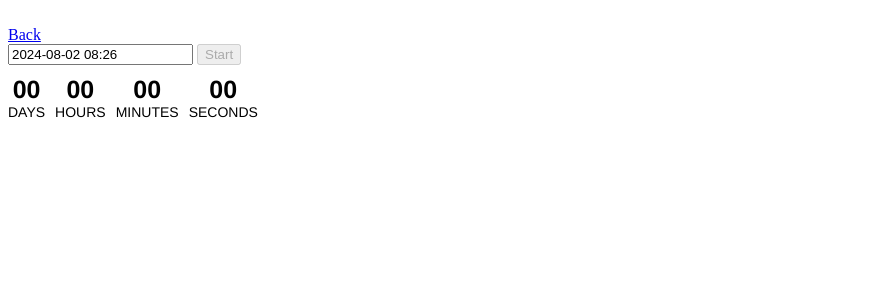
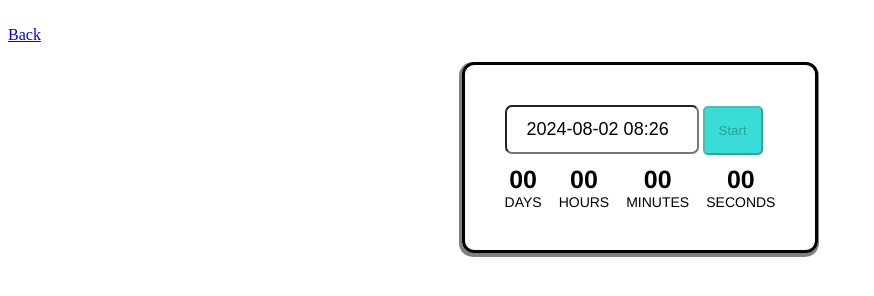
Before and after one commit to remezovskyi2508/goit-js-hw-10, a website built with Vite: page src/1-timer.html in a window 1280 px wide. Shown: the whole page, without its empty margins (0-874 px from the left). Built offline with nearby package versions, Linux system fonts and the light colour scheme.

Commit message:
finish task-1 timer.css

```diff
--- a/src/1-timer.html
+++ b/src/1-timer.html
@@ -7,7 +7,8 @@
   </head>
   <link rel="stylesheet" href="/css/1-timer.css" />
   <body>
-    <a href="/index.html">Back</a></body></br>
+    <a class="btn-back" href="/index.html">Back</a></body></br>
+    <div class="wrapper">
       <input type="text" id="datetime-picker" />
       <button type="button" data-start>Start</button>
 
@@ -29,6 +30,7 @@
           <span class="label">Seconds</span>
         </div>
       </div>
+    </div>
     <script type="module" src="/js/1-timer.js"></script>
   </body>
 </html>
--- a/src/css/1-timer.css
+++ b/src/css/1-timer.css
@@ -1,23 +1,53 @@
-.timer{
+body{
+    display: flex;
+    flex-direction: column;
+    align-content: center;
+}
+.btn-back{
+    text-align: left;
+}
+.wrapper {
+  margin: 0 auto;
+  border: 3px solid #000000;
+  border-radius: 12px;
+  padding: 40px;
+  max-width: fit-content;
+  box-shadow: -1px 2px 0px 2px grey;
+}
+#datetime-picker{
+    font-size: 18px;
+    font-weight: 400;
+    padding: 5px 20px;
+    height: 35px;
+    width: 150px;
+    border-radius: 7px;
+}
+button{
+    height: 49px;
+    width: 60px;
+    background-color: rgb(57, 221, 213);
+    border-radius: 5px;
+}
+.timer {
   display: flex;
   text-align: center;
   text-transform: uppercase;
-    font-family:'Franklin Gothic Medium', 'Arial Narrow', Arial, sans-serif;
+  font-family: 'Franklin Gothic Medium', 'Arial Narrow', Arial, sans-serif;
   font-size: 14px;
 }
-.field{
+.field {
   display: flex;
   flex-direction: column;
-    margin-left: 10px;
+  margin-left: 17px;
 }
-.field:first-child{
+.field:first-child {
   margin-left: 0;
 }
-.value{
+.value {
   font-weight: 900;
   margin-top: 10px;
   font-size: 25px;
 }
-.label{
+.label {
   font-weight: 400;
 }
--- a/src/js/1-timer.js
+++ b/src/js/1-timer.js
@@ -22,16 +22,7 @@ const options = {
     userSelectedDate = selectedDates[0];
     const now = new Date();
     if (userSelectedDate < now) {
-      iziToast.error({
-        backgroundColor: 'red',
-        messageColor: 'white',
-        messageSize: '20px',
-        iconColor: 'black',
-        iconSize: [24, 24],
-        position: 'topRight',
-        theme: 'dark',
-        message: 'Please choose a date in the future',
-      });
+      iziToast.show(optionToast);
       setButtonState(false);
       return;
     }
@@ -112,3 +103,15 @@ function resetState() {
   setButtonState(false); // Кнопка неактивна
   document.querySelector('#datetime-picker').disabled = false; // Інпут активний
 }
+
+const optionToast = {
+  backgroundColor: 'red',
+  iconUrl: '../img/cancel-circle.svg#cancel-circle',
+  iconColor: 'white',
+  imageWidth: '25px',
+  messageColor: 'white',
+  messageSize: '35px',
+  position: 'topRight',
+  theme: 'light',
+  message: 'Please choose a date in the future',
+};
```
Also changed, not shown: src/img/cancel-circle.svg (added), src/img/symbol-defs.svg (deleted). Lines whose indentation alone changed are shown as unchanged.
